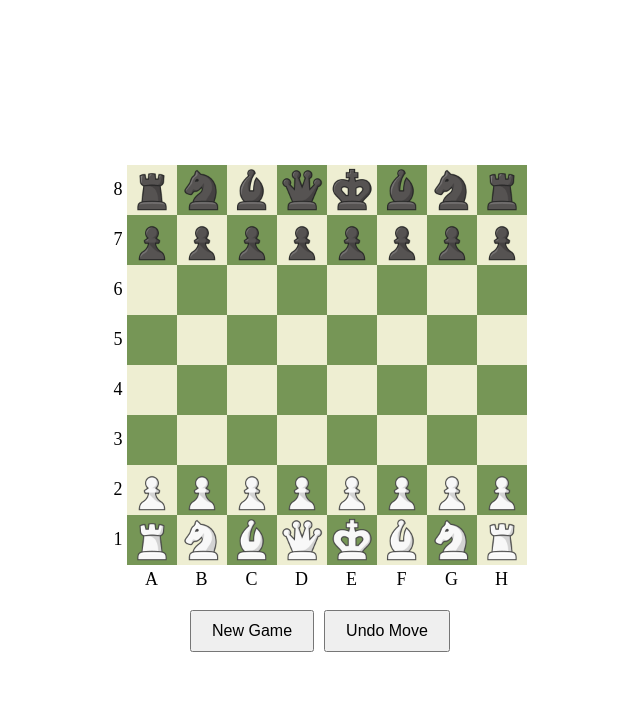
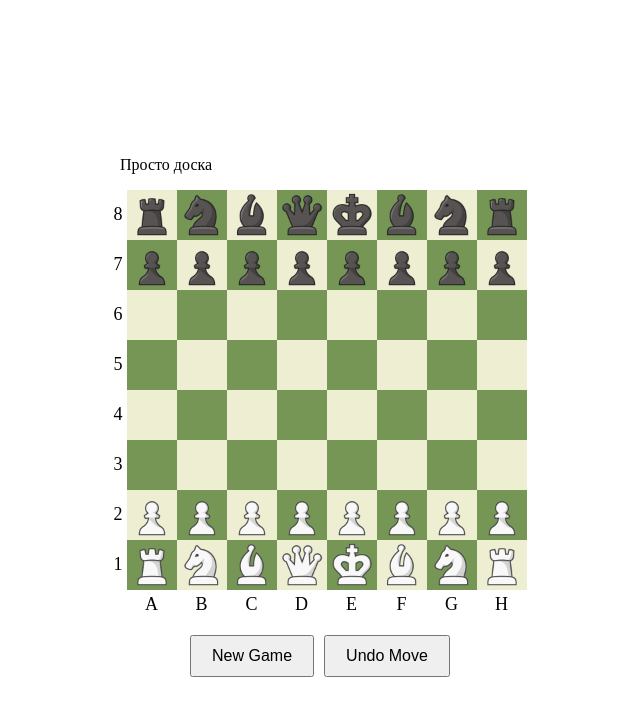
Before and after one commit to msamual/online-chess, an Angular app in the folder front/: page / in a window 1280 px wide. Shown: the top 716 px of the page, without its empty margins (320-960 px from the left). Built offline with nearby package versions, Linux system fonts and the light colour scheme.

Commit message:
просто доска

```diff
--- a/front/src/app/chess-board/chess-board.component.html
+++ b/front/src/app/chess-board/chess-board.component.html
@@ -1,3 +1,4 @@
+<p>Просто доска</p>
 <div class="board-container">
   <!-- Нумерация строк слева -->
   <div class="numbers-column">
```
